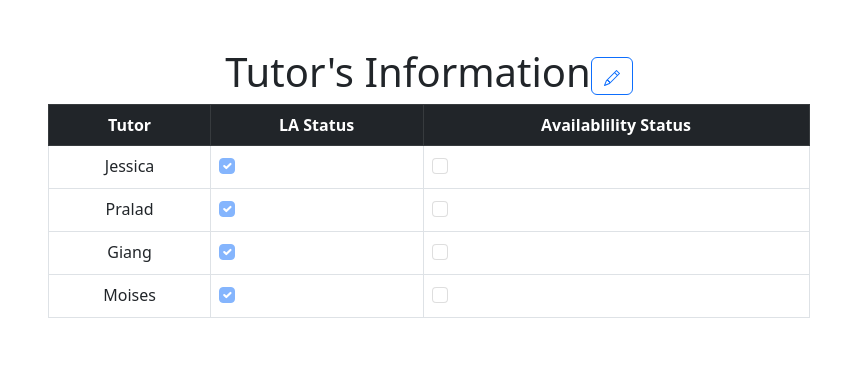
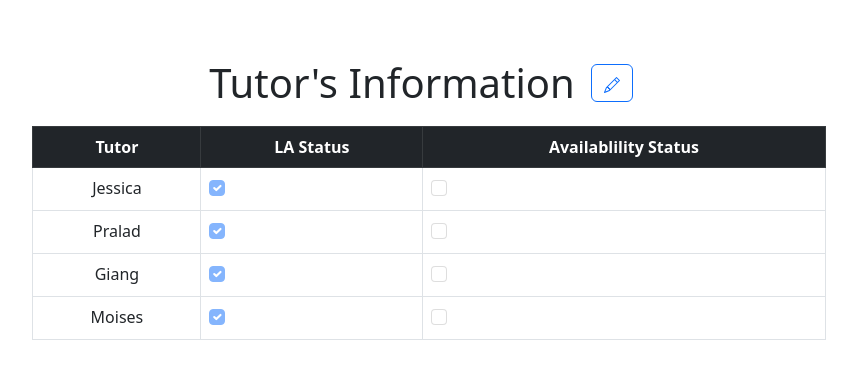
Before and after one commit to gpham99/qrc-schedule-system, a React (Create React App) app in the folder frontend/: page / in a window 1280 px wide. Shown: the top 378 px of the page, without its empty margins (211-1068 px from the left). Built offline with nearby package versions, Linux system fonts and the light colour scheme.

Commit message:
fixed spacing issue

```diff
--- a/frontend/src/Components/AdminTutorInfoScreen/viewTutorInfo.js
+++ b/frontend/src/Components/AdminTutorInfoScreen/viewTutorInfo.js
@@ -8,9 +8,9 @@ function TutorInfo() {
   return (
     <div class="d-flex justify-content-center mt-5">
       <div class="table-responsive row justify-content center">
-        <h1 class>
+        <h1 class="d-flex flex-row justify-content-center align-items-center">
           Tutor's Information
-          <button class="btn btn-outline-primary">
+          <button class="btn btn-outline-primary m-3">
             <Pencil />
           </button>
         </h1>
@@ -25,7 +25,7 @@ function TutorInfo() {
           <tbody>
             <tr>
               <td>Jessica</td>
-              <td scope="row" class="">
+              <td scope="row">
                 <CheckedBoxDisabled />
               </td>
               <td>
```
